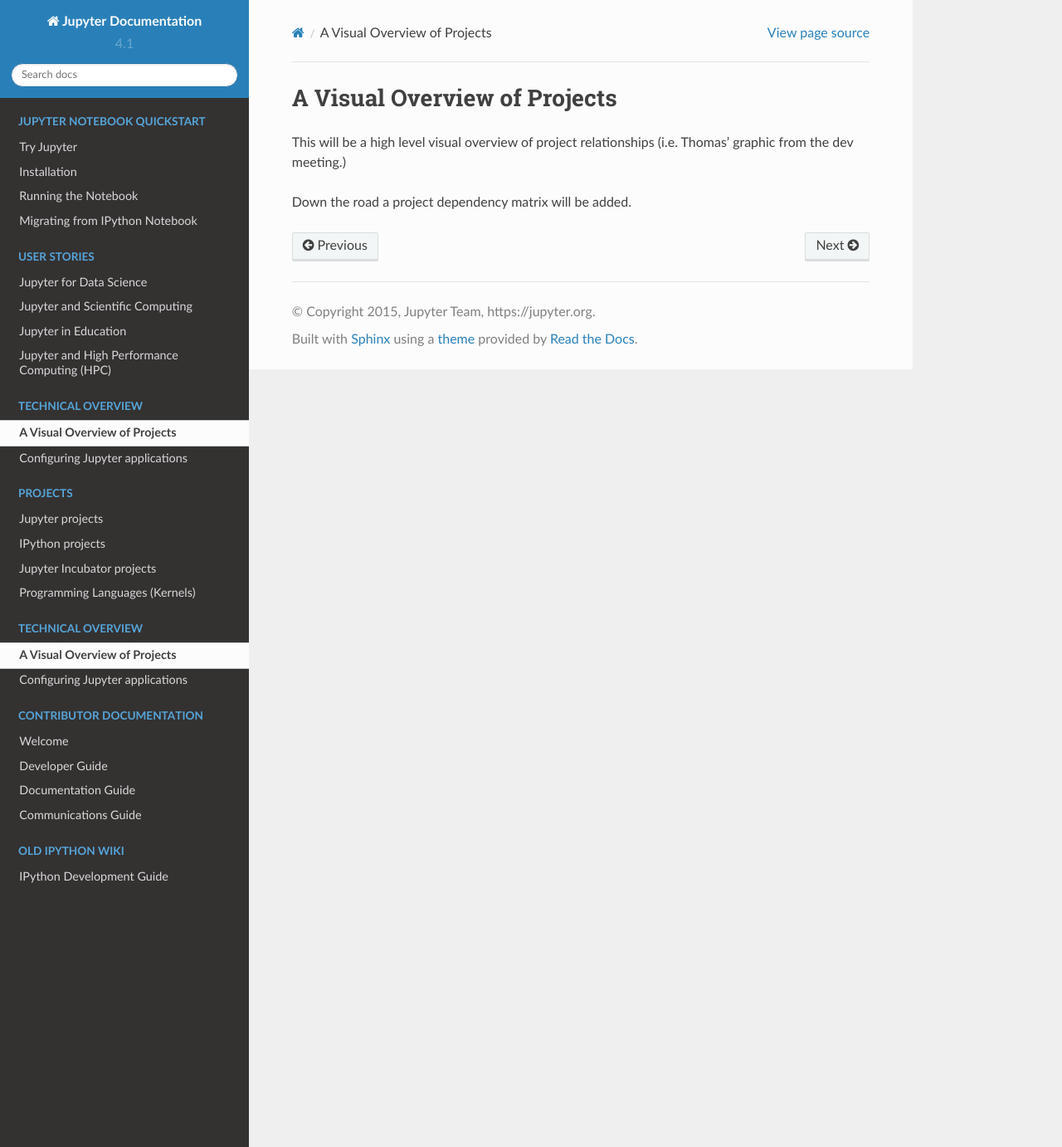
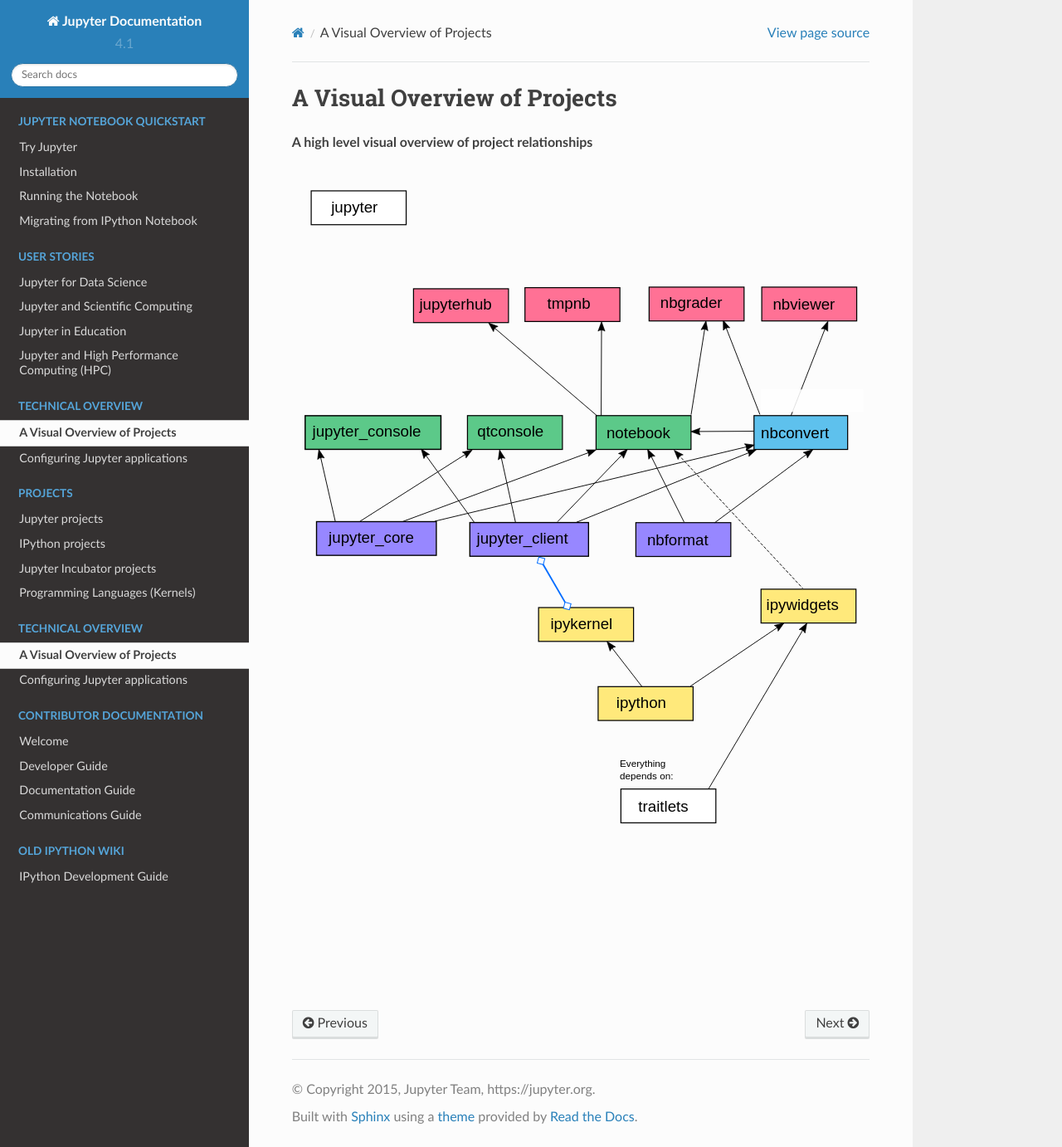
Before and after one commit to jupyter/jupyter, a Sphinx documentation site: the page built from docs/source/visual_overview.rst, in a window 1280 px wide and 1382 px high. Shown: the whole window at 83% size. Built offline with Sphinx 7.4.7 and the Read the Docs theme 2.0.0, drawn with Linux system fonts in a browser that asks for light colours; pages that are not in the unit, such as notebooks, are missing from menus.

Commit message:
Add @takluyver's repo chart to content

```diff
--- a/docs/source/visual_overview.rst
+++ b/docs/source/visual_overview.rst
@@ -1,7 +1,7 @@
 A Visual Overview of Projects
 =============================
 
-This will be a high level visual overview of project relationships (i.e.
-Thomas' graphic from the dev meeting.)
+**A high level visual overview of project relationships**
 
-Down the road a project dependency matrix will be added.
+
+.. image:: _static/_images/repos_map.svg
```
